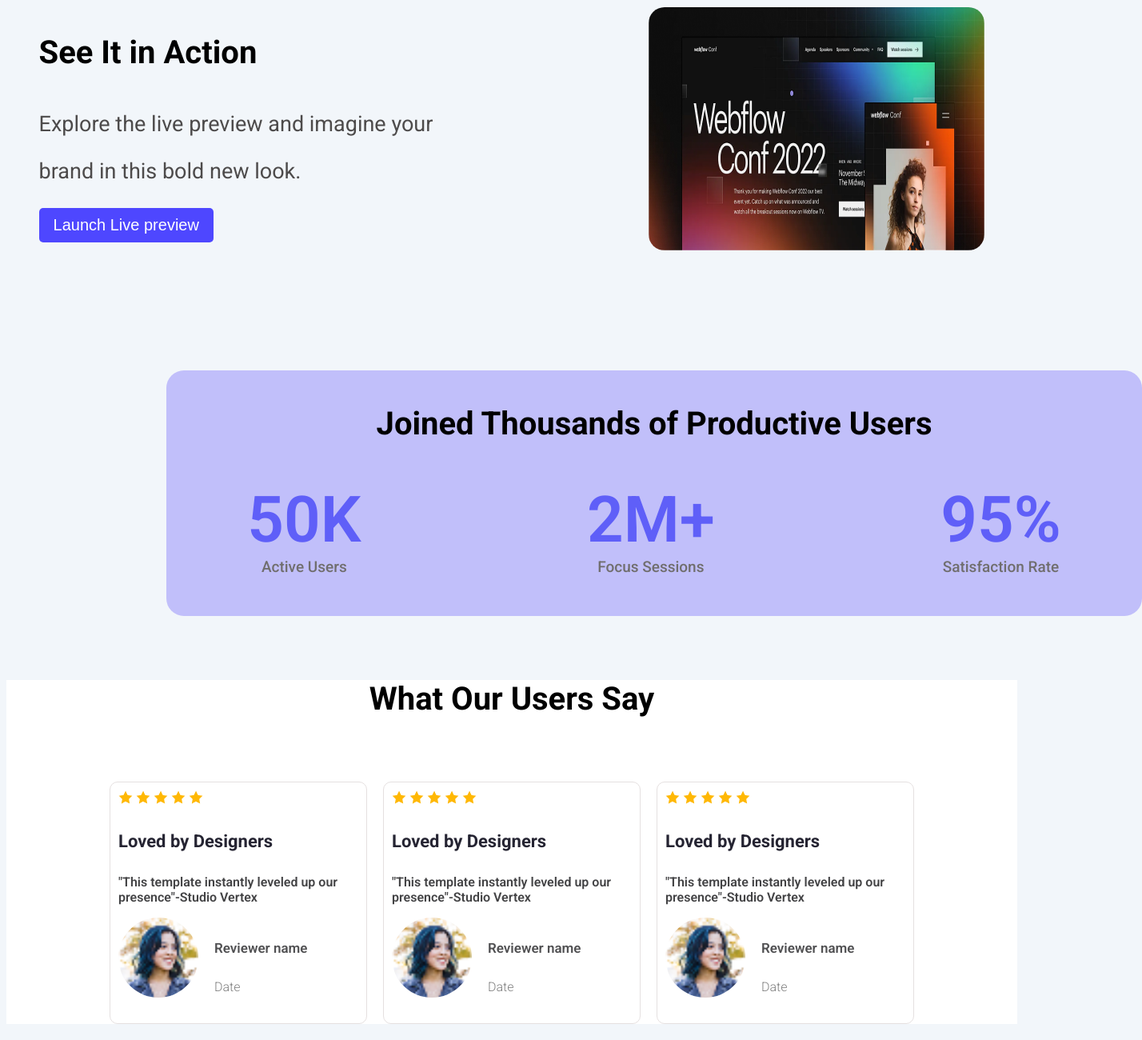
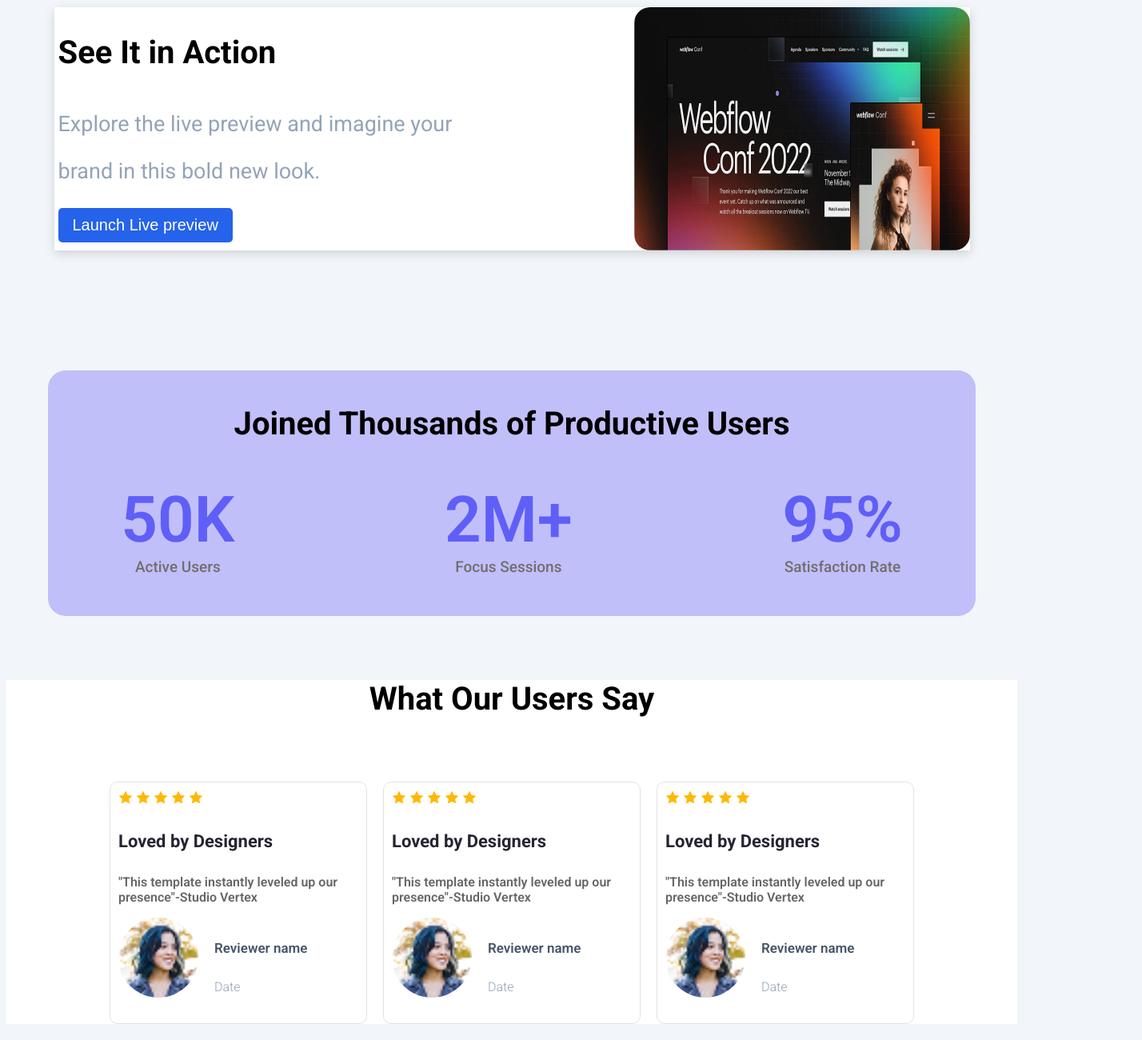
Before and after one commit to Sumaya-promi/assignment-1, a plain HTML site: page index.html in a window 1280 px wide. Shown: the part 940-2240 px from the top of the page at 80% size, 1428 px wide, since content can reach past the window. Drawn offline with Linux system fonts and the light colour scheme.

Commit message:
box added in action section,colors changed

```diff
--- a/index.html
+++ b/index.html
@@ -33,7 +33,8 @@
     </header>
     <main>
         <section class="action">
-            <div class="action-content">
+            <div class="action-sub-section">
+                <div class="action-content">
                 <h2 class="title-primary">
                     See It in Action
                 </h2>
@@ -49,6 +50,9 @@
                 <img src="/B12A01-landing-launchpad/Assets/wc-big.png" alt="">
 
             </div>
+
+            </div>
+
 
         </section>
         <section class="productive-user-section">
--- a/style.css
+++ b/style.css
@@ -23,7 +23,7 @@ body {
 
 .title-logo {
   font-size: 34px;
-  color: #4E47FF;
+  color: #1E40AF;
 }
 
 .btn-primary {
@@ -32,14 +32,14 @@ body {
   padding: 10px 18px;
   border-radius: 5px;
   border: none;
-  background-color: #4E47FF;
+  background-color: #2563EB;
   color: white;
 
 }
 
 .btn-primary:hover {
   cursor: pointer;
-  background-color: #3f38fd;
+  background-color: #3B82F6;
   transform: scale(1.05);
 
 }
@@ -57,7 +57,7 @@ body {
 }
 
 .banner-title {
-  color: #252432;
+  color: #1E293B;
   font-size: 95px;
   margin-bottom: 60px;
 }
@@ -68,12 +68,23 @@ body {
   justify-content: center;
   margin: 150px 0px 150px 0px;
   gap: 250px;
+}
+
+.action-sub-section {
+  display: flex;
+  justify-content: space-between;
+  width: 1140px;
+  padding-left: 5px;
+
+  background-color: white;
+
+  box-shadow: 0 4px 12px rgba(0, 0, 0, 0.15);
 
 }
 
 .action-content {
   padding: 0px 20px 10px 0px;
-  ;
+
 }
 
 .title-primary {
@@ -83,8 +94,8 @@ body {
 
 .text-primary {
   font-size: 27px;
-  font-weight: bold;
-  color: rgb(77, 75, 75);
+
+  color: #94A3B8;
   font-weight: 400;
   margin-bottom: 30px;
 }
@@ -98,10 +109,10 @@ body {
 
 /*productive-user-section style*/
 .productive-user-section {
-  width: 1200px;
+  width: 1140px;
   text-align: center;
   background-color: #c1bffa;
-  margin: 0px 200px 0px 200px;
+  margin: 0 auto;
   border-radius: 22px;
   padding: 10px 10px 50px 10px;
 }
@@ -160,10 +171,11 @@ body {
 
 .feedback-subtitle {
   font-size: 16px;
-  color: #434345;
+  color: #666668;
 }
 
 .feedback-reviewer {
+
   display: flex;
   gap: 20px;
 }
@@ -176,13 +188,13 @@ body {
 
 .feedback-name {
   font-size: 17px;
-  color: #515153;
+  color: #475569;
   font-weight: 600;
 }
 
 .feedback-date {
   font-size: 16px;
-  color: gray;
+  color: #94A3B8;
   font-weight: 300;
 }
 
@@ -278,7 +290,7 @@ textarea::placeholder {
 }
 
 /*footer style*/
-footer{
+footer {
   background: white;
   padding: 20px 0px 40px 0px;
 }
```
